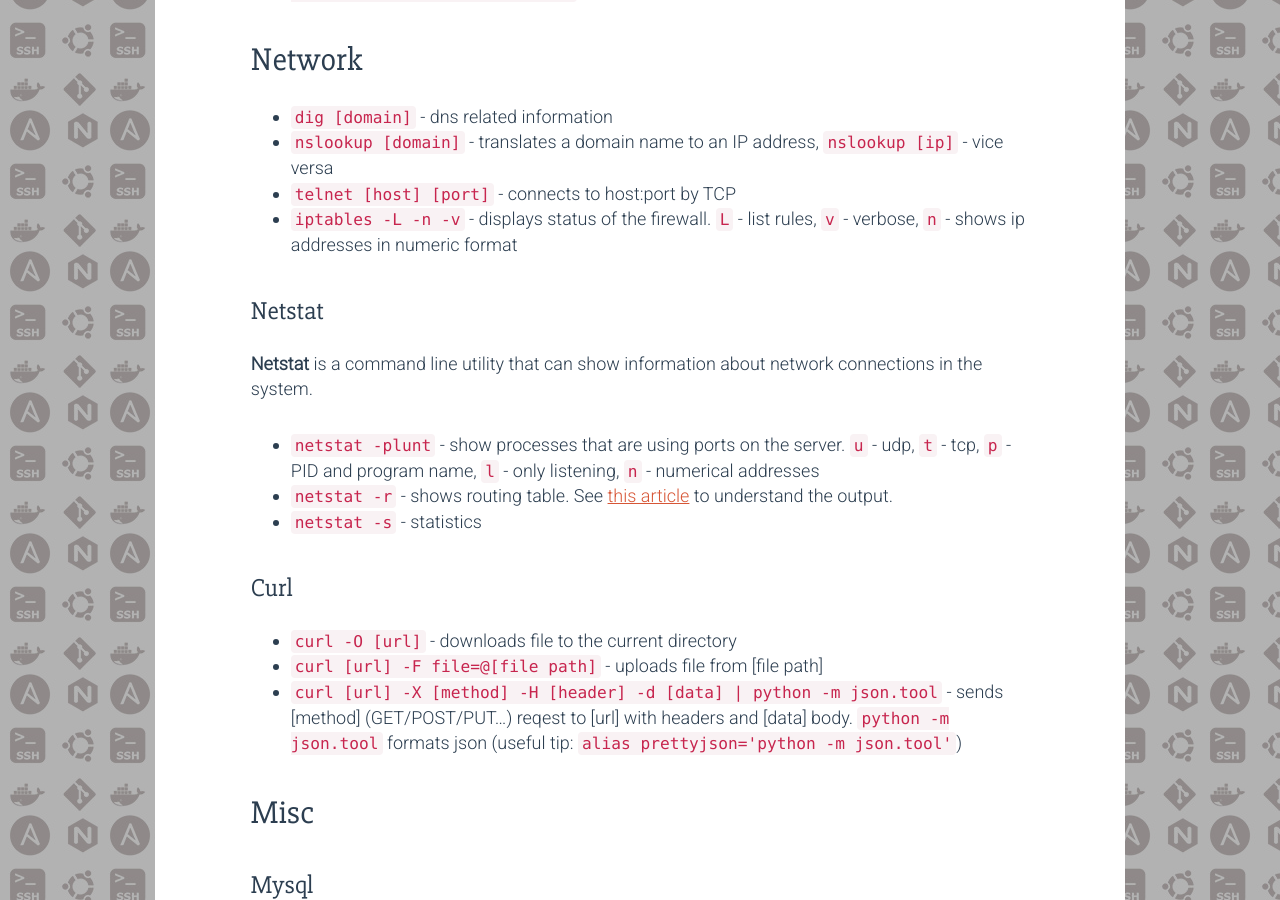
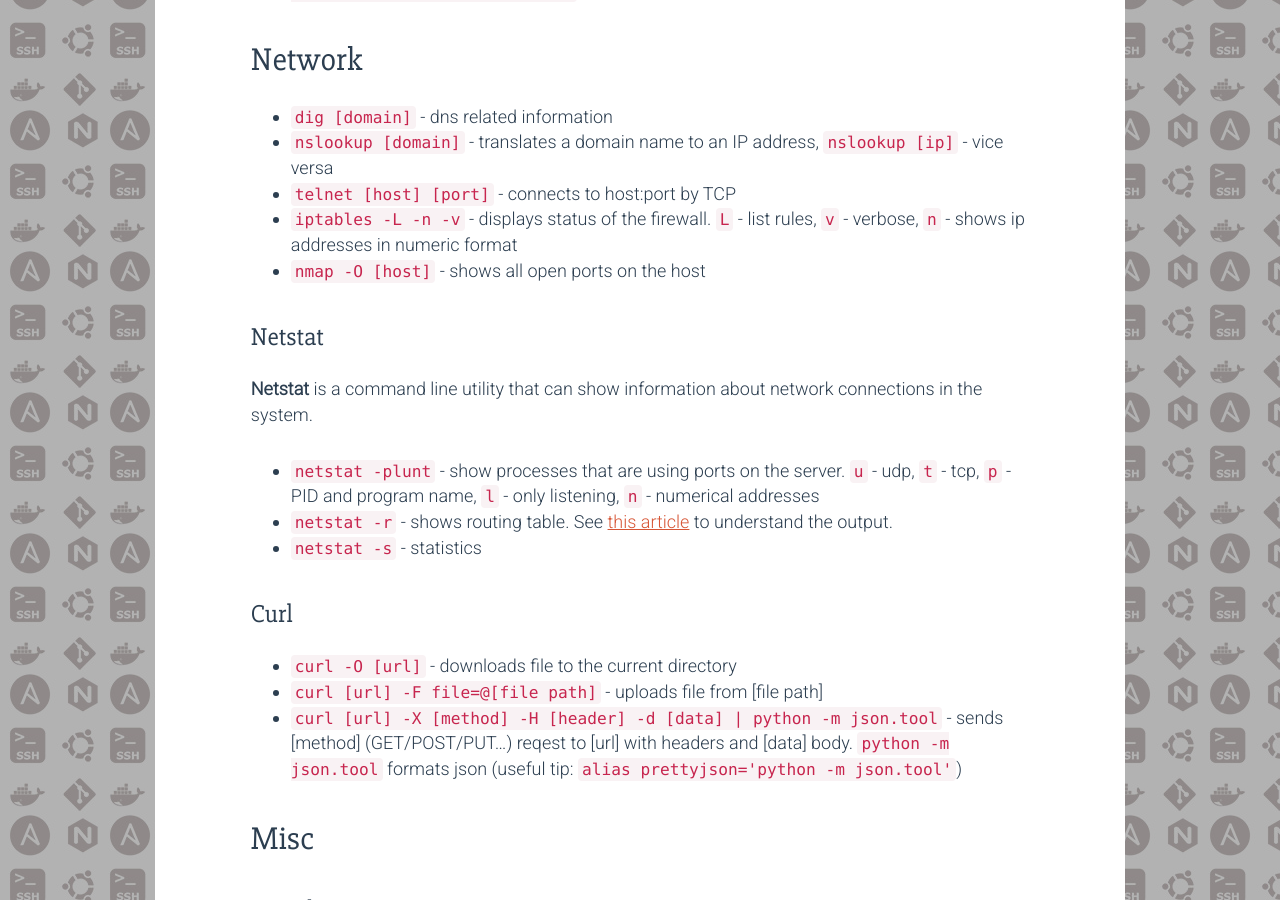
Before and after one commit to dimafeng/dimafeng.github.io, a Jekyll site: the page built from _posts/2016-03-27-linux-commands.markdown, in a window 1280 px wide and 900 px high, scrolled down 2008 px. Built offline with Jekyll 4.4.1, drawn with Linux system fonts in a browser that asks for light colours; nearby versions of some CDN libraries; comment, search, counter and statistics services are not loaded.

Commit message:
Update 2016-03-27-linux-commands.markdown

```diff
--- a/_posts/2016-03-27-linux-commands.markdown
+++ b/_posts/2016-03-27-linux-commands.markdown
@@ -61,6 +61,7 @@ Last few month, I've been dealing with Linux servers. I had experience with Linu
 * `nslookup [domain]` - translates a domain name to an IP address, `nslookup [ip]`  - vice versa
 * `telnet [host] [port]` - connects to host:port by TCP
 * `iptables -L -n -v` - displays status of the firewall. `L` - list rules, `v` - verbose, `n` - shows ip addresses in numeric format
+* `nmap -O [host]` - shows all open ports on the host
 
 ### Netstat
 
```
